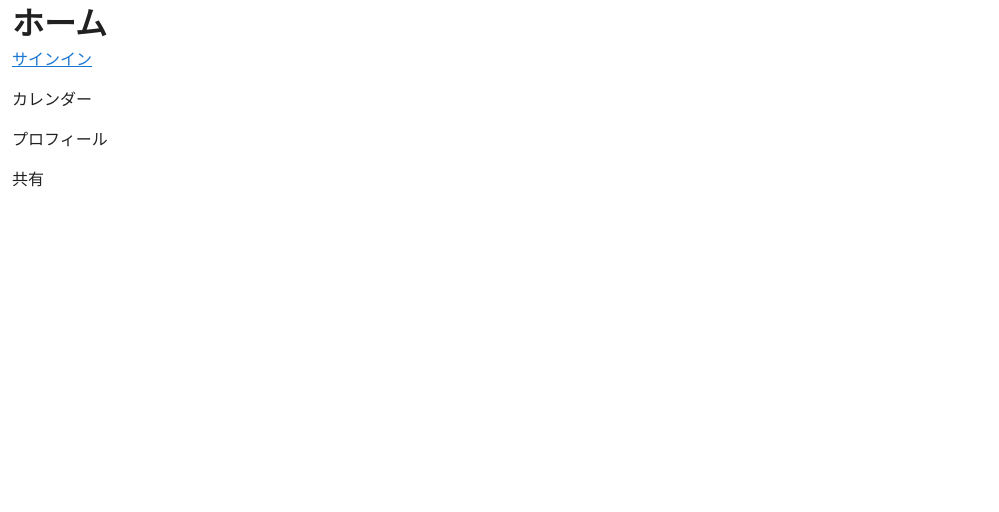
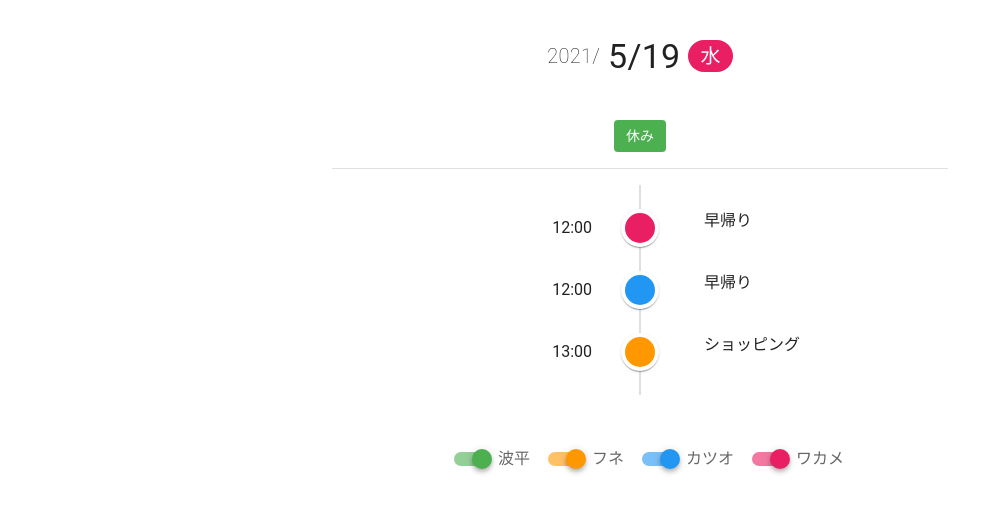
Before and after one commit to snyt45/sample-app-ts, a Vue app: page / in a window 1280 px wide. Shown: the top 512 px of the page, without its empty margins (0-999 px from the left). Built offline with nearby package versions, Linux system fonts and the light colour scheme; a small style sheet from the web is missing.

Commit message:
Home.vue作成

```diff
--- a/src/store/shared-user.ts
+++ b/src/store/shared-user.ts
@@ -46,6 +46,7 @@
  * 特定ユーザーのプロフィールを更新します。
  * @param profile 更新対象ユーザーのプロフィール
  */
+// eslint-disable-next-line @typescript-eslint/explicit-module-boundary-types
 export const update = (profile: Profile) => {
   const filteredUser = sharedUserStore.sharedUsers.filter(
     (user) => user.userId === profile.userId,
@@ -72,3 +73,20 @@
     user.nickname.startsWith(partOfNickname),
   );
 };
+
+/**
+ * 指定したユーザーのテーマカラーを取得します。
+ * @param userId テーマカラーを取得するユーザーのID
+ */
+// eslint-disable-next-line @typescript-eslint/explicit-module-boundary-types
+export const getThemeColor = (userId: string) => {
+  const defaultColor = '#f44336';
+  const user = sharedUserStore.sharedUsers.find(
+    (user) => user.userId === userId,
+  );
+  if (!user) {
+    return defaultColor;
+  }
+
+  return user.themeColor;
+};
--- a/src/views/Home.vue
+++ b/src/views/Home.vue
@@ -1,50 +1,124 @@
 <template>
-  <div>
-    <h1>ホーム</h1>
-    <p><router-link to="sign-in">サインイン</router-link></p>
-    <p><button @click="calendar">カレンダー</button></p>
-    <p><button @click="profile">プロフィール</button></p>
-    <p><button @click="share">共有</button></p>
-  </div>
+  <v-row align="center" justify="center">
+    <v-col cols="12" md="6" class="text-center">
+      <v-row class="py-12" align="center" justify="center">
+        <span class="font-weight-thin title" v-text="`${today.year}/`" />
+        <span class="pl-2 display-1" v-text="`${today.month}/${today.day}`" />
+        <v-chip
+          class="ml-2 pt-0 title"
+          color="pink"
+          text-color="white"
+          v-text="displayWeekday"
+        />
+      </v-row>
+      <div v-for="(event, index) in filteredEvents" :key="index">
+        <v-chip
+          class="mt-2"
+          :color="getEventColor(event)"
+          text-color="white"
+          label
+          v-text="event.name"
+        />
+      </div>
+      <v-divider class="my-4" />
+      <v-timeline v-if="displayTimeline" class="mb-12">
+        <v-timeline-item
+          v-for="(event, index) in filteredEventsHasTime"
+          :key="index"
+          class="text-left"
+          right
+          :color="getEventColor(event)"
+        >
+          <template v-slot:opposite>
+            <span v-text="event.startTime" />
+          </template>
+          <span class="pl-4" v-text="event.name" />
+        </v-timeline-item>
+      </v-timeline>
+      <v-row align="center" justify="center">
+        <v-switch
+          v-for="(sharedUser, index) in sharedUsers"
+          :key="index"
+          v-model="sharedUser.display"
+          class="ml-4 pt-0"
+          :color="sharedUser.themeColor"
+          :label="sharedUser.nickname"
+          hide-details
+        />
+      </v-row>
+    </v-col>
+  </v-row>
 </template>
 
-<script>
-import { defineComponent } from '@vue/composition-api';
+<script lang="ts">
+import {
+  defineComponent,
+  reactive,
+  computed,
+  toRefs,
+} from '@vue/composition-api';
+import { CalendarEvent } from 'vuetify';
+import { parseDate } from 'vuetify/lib/components/VCalendar/util/timestamp';
+import { CalendarEventTodayDetail } from '@/store/calendar-event.model';
+import { todayCalendarEventMockData } from '@/store/calendar-event';
+import { sharedUserStore, getThemeColor } from '@/store/shared-user';
 
 export default defineComponent({
-  setup(prop, context) {
-    const calendar = () => {
-      context.root.$router.push(
-        'calendar/month',
-        // eslint-disable-next-line @typescript-eslint/no-empty-function
-        () => {},
-        // eslint-disable-next-line @typescript-eslint/no-empty-function
-        () => {},
-      );
-    };
-    const profile = () => {
-      context.root.$router.push(
-        'profile',
-        // eslint-disable-next-line @typescript-eslint/no-empty-function
-        () => {},
-        // eslint-disable-next-line @typescript-eslint/no-empty-function
-        () => {},
-      );
-    };
-    const share = () => {
-      context.root.$router.push(
-        'share',
-        // eslint-disable-next-line @typescript-eslint/no-empty-function
-        () => {},
-        // eslint-disable-next-line @typescript-eslint/no-empty-function
-        () => {},
-      );
+  setup() {
+    const state = reactive({
+      // 本日の日付です。
+      today: parseDate(new Date()),
+      // カレンダーを共有しているユーザーです。
+      sharedUsers: sharedUserStore.sharedUsers,
+      // 本日の曜日です。
+      displayWeekday: computed((): string => {
+        return ['日', '月', '火', '水', '木', '金', '土'][state.today.weekday];
+      }),
+      /**
+       * 時間指定のないイベントです。
+       * スイッチによってフィルタリングを行います。
+       */
+      filteredEvents: computed((): CalendarEventTodayDetail[] => {
+        const displayUserIds = state.sharedUsers
+          .filter((user) => user.display)
+          .map((user) => user.userId);
+
+        return todayCalendarEventMockData.filter(
+          (event) => displayUserIds.includes(event.userId) && !event.startTime,
+        );
+      }),
+      /**
+       * 時間指定のあるイベントです。
+       * スイッチによってフィルタリングを行います。
+       */
+      filteredEventsHasTime: computed((): CalendarEventTodayDetail[] => {
+        const displayUserIds = state.sharedUsers
+          .filter((user) => user.display)
+          .map((user) => user.userId);
+
+        return todayCalendarEventMockData.filter(
+          (event) => displayUserIds.includes(event.userId) && event.startTime,
+        );
+      }),
+      // タイムラインを表示するかどうかを示す値です。
+      displayTimeline: computed((): boolean => {
+        return state.filteredEventsHasTime.length > 0;
+      }),
+    });
+    /**
+     * イベントの色を取得します。
+     */
+    const getEventColor = (event: CalendarEvent) => {
+      if (!event) {
+        return;
+      }
+
+      return getThemeColor(event.userId);
     };
 
     return {
-      calendar,
-      profile,
-      share,
+      ...toRefs(state),
+      getEventColor,
     };
   },
 });
--- /dev/null
+++ b/src/views/types/vuetify/vuetify.d.ts
@@ -0,0 +1 @@
+declare module 'vuetify/lib/components/VCalendar/util/timestamp';
```
